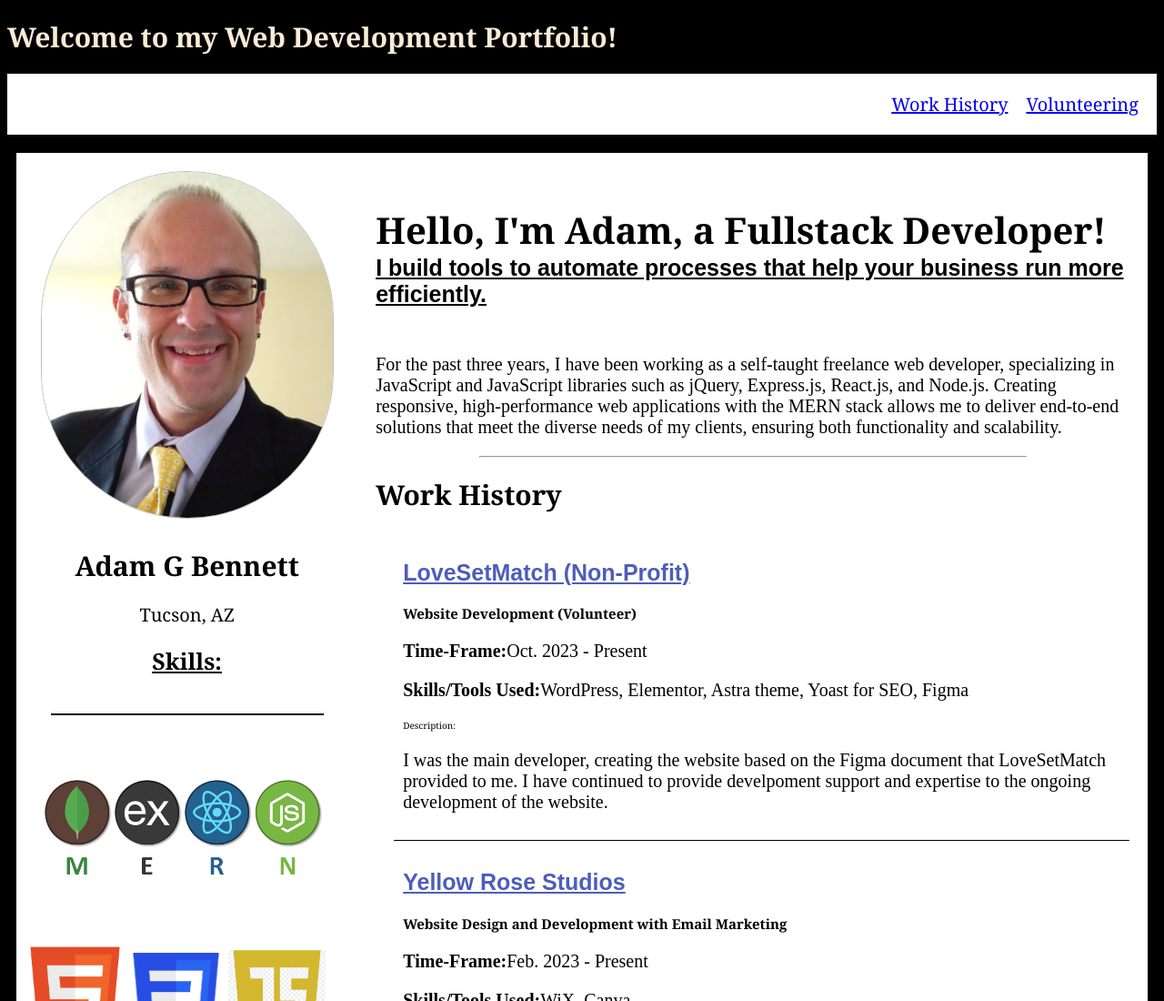
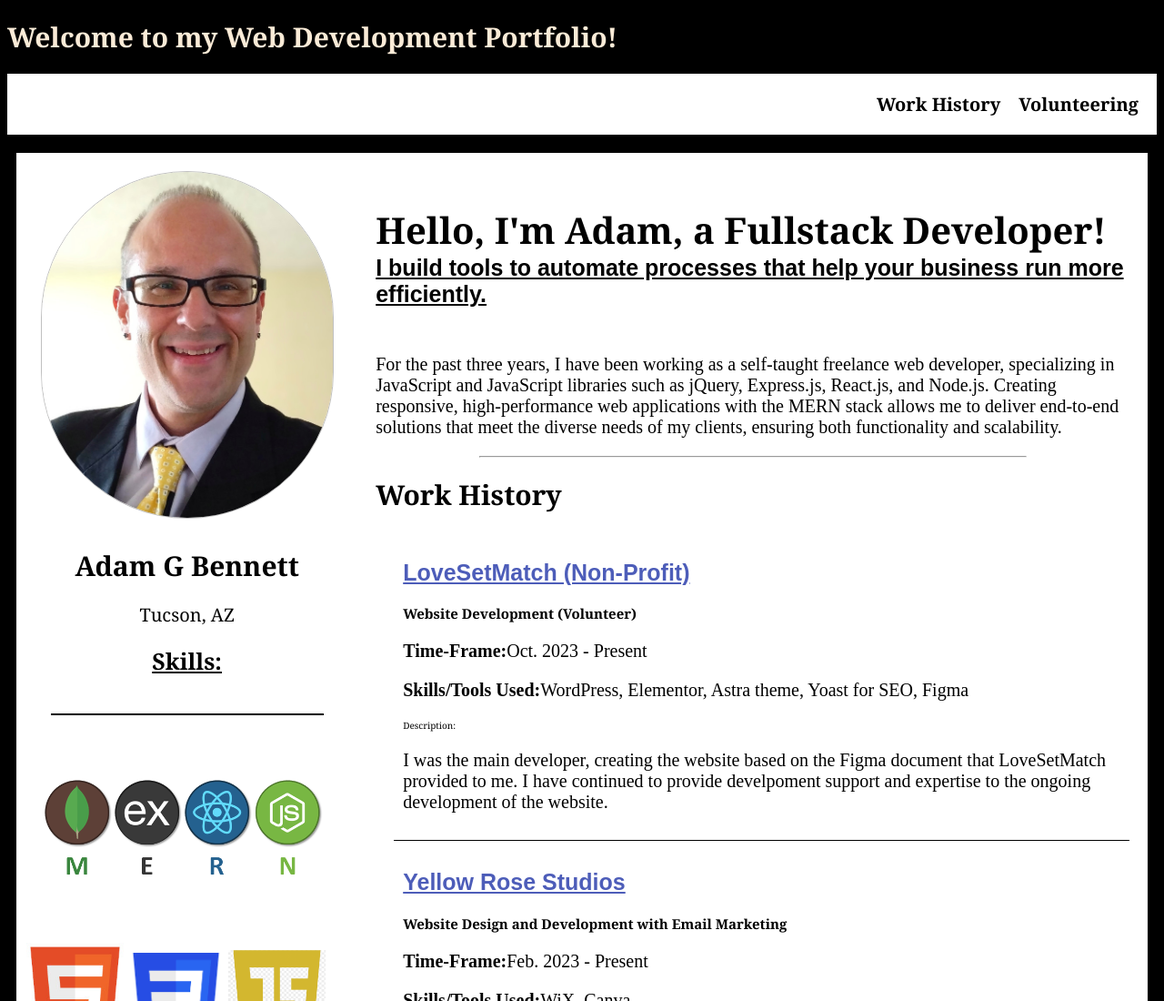
Before and after one commit to agbwebdesigns/agbwebdesigns.github.io, a plain HTML site: page index.html in a window 1280 px wide. Shown: the top 1100 px of the page at 91% size. Drawn offline with Linux system fonts and the light colour scheme; a script that the page names is missing.

Commit message:
removed text decoration and changed the color the nav menu options as well as added an underline when hovering option

```diff
--- a/styles.css
+++ b/styles.css
@@ -21,6 +21,16 @@ nav ul li {
   list-style: none;
   padding: 5px;
   margin: 5px;
+}
+
+nav ul li a {
+  text-decoration: none;
+  color: black;
+  font-weight: 600;
+}
+
+nav ul li a:hover {
+  text-decoration: underline;
 }
 
 #left-column {
```
